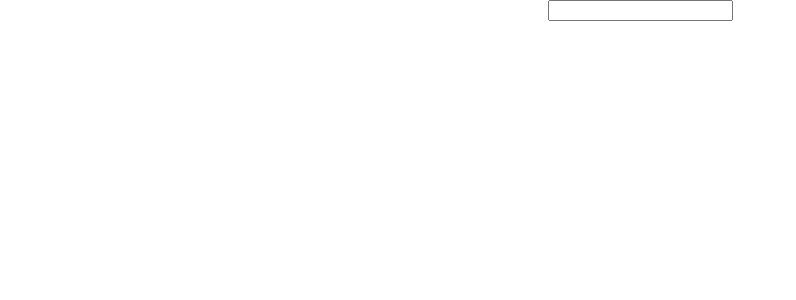
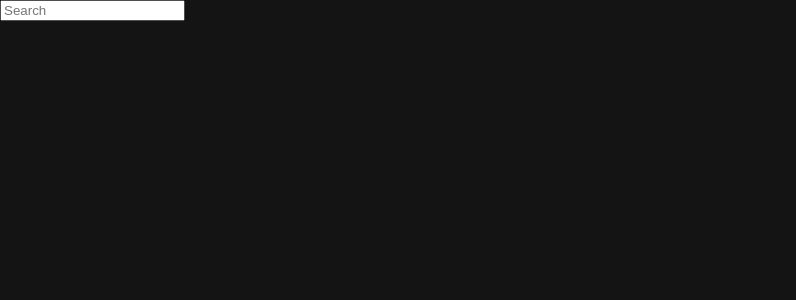
Before and after one commit to IsmaelEzequiel/react-course, a React (Create React App) app: page / in a window 1280 px wide. Shown: the top 300 px of the page, without its empty margins (0-796 px from the left). Built offline with nearby package versions, Linux system fonts and the light colour scheme.

Commit message:
Added user component

```diff
--- a/src/components/App.css
+++ b/src/components/App.css
@@ -1,3 +1,7 @@
+body {
+  background-color: #141414;
+}
+
 .App {
-  text-align: center;
+
 }
--- a/src/components/App.js
+++ b/src/components/App.js
@@ -1,13 +1,13 @@
 import React, { Component } from 'react';
 import './App.css';
 
-import { Search } from './header/Search';
+import Search from './header/Search';
 
 class App extends Component {
   render() {
     return (
       <div className="App">
-        <Search searchClass={'Search'}/>
+        <Search searchClass={'search'}/>
       </div>
     );
   }
--- a/src/components/header/Input.js
+++ b/src/components/header/Input.js
@@ -1,9 +1,20 @@
 import React from 'react';
+import PropTypes from 'prop-types';
 
-export const Input = (props) => {
-  return <input
-          type={props.inputType}
-          placeholder={props.inputPlaceholder}
-          className={props.inputClass}
-          />
+const Input = ({ type, placeholder, inputClass }) => {
+  return (
+    <input
+      type={type}
+      placeholder={placeholder}
+      className={inputClass}
+    />
+  )
 }
+
+Input.propTypes = {
+  type: PropTypes.string,
+  placeholder: PropTypes.string,
+  inputClass: PropTypes.string
+}
+
+export default Input;
--- a/src/components/header/Search.js
+++ b/src/components/header/Search.js
@@ -1,15 +1,17 @@
 import React from 'react';
 
-import { Input } from './Input';
+import Input from './Input';
 
-export const Search = ({searchClass}) => {
+const Search = ({searchClass}) => {
   return (
     <div className={searchClass}>
       <Input
-        type={'text'}
-        placeholder={"Search"}
-        className={"search-input"}
+        type='search'
+        placeholder="Search"
+        inputClass="search-input"
       />
     </div>
   );
 }
+
+export default Search;
```
Also changed, not shown: src/components/user/User.js (added, +8 -0 lines).
